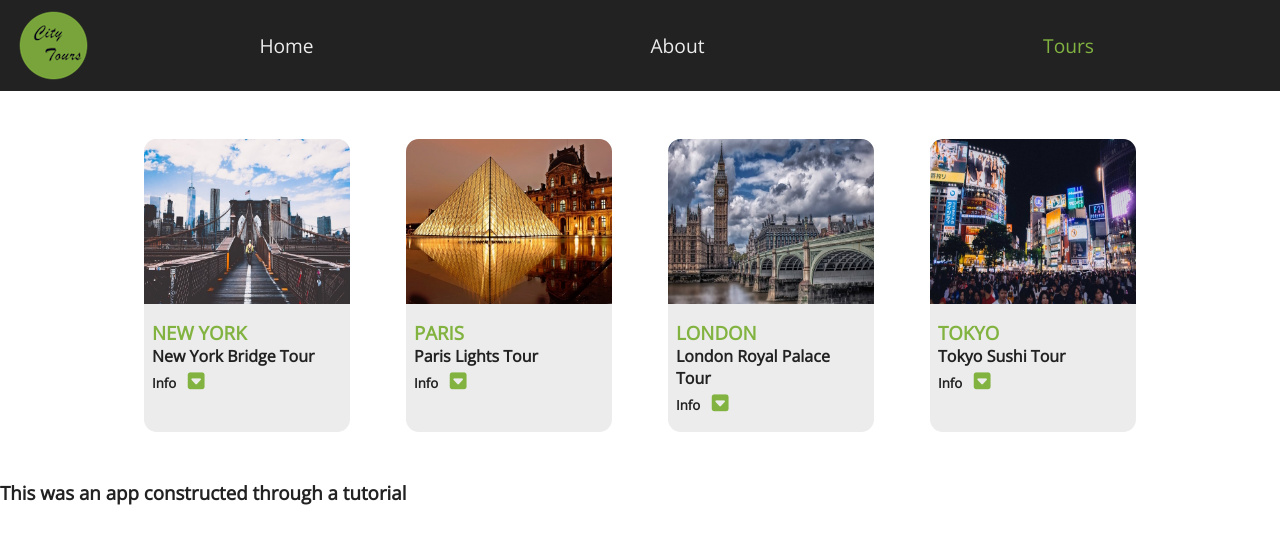
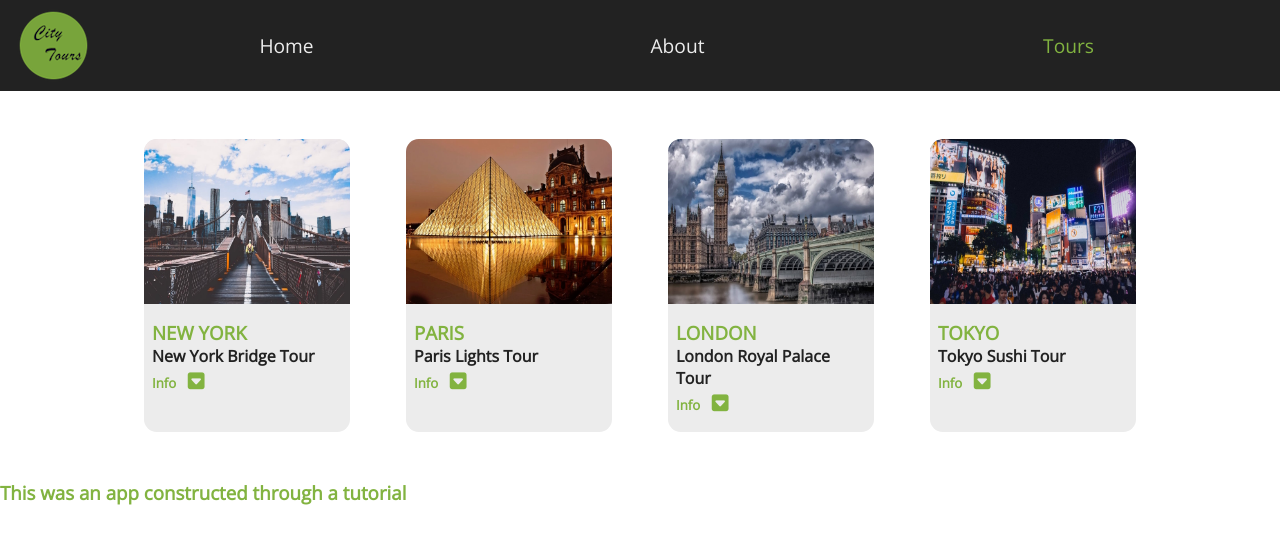
Before and after one commit to onitwin/citytours, a React (Create React App) app: page / in a window 1280 px wide. Shown: the top 544 px of the page. Built offline with nearby package versions, Linux system fonts and the light colour scheme.

Commit message:
updated background color to test netlify

```diff
--- a/src/index.scss
+++ b/src/index.scss
@@ -13,6 +13,6 @@ $mainGrey:#ececec;
 
 body{
   background:$mainWhite;
-  color: $mainBlack;
+  color: $mainGreen;
   font-family: 'Open Sans', sans-serif;
 }
```
